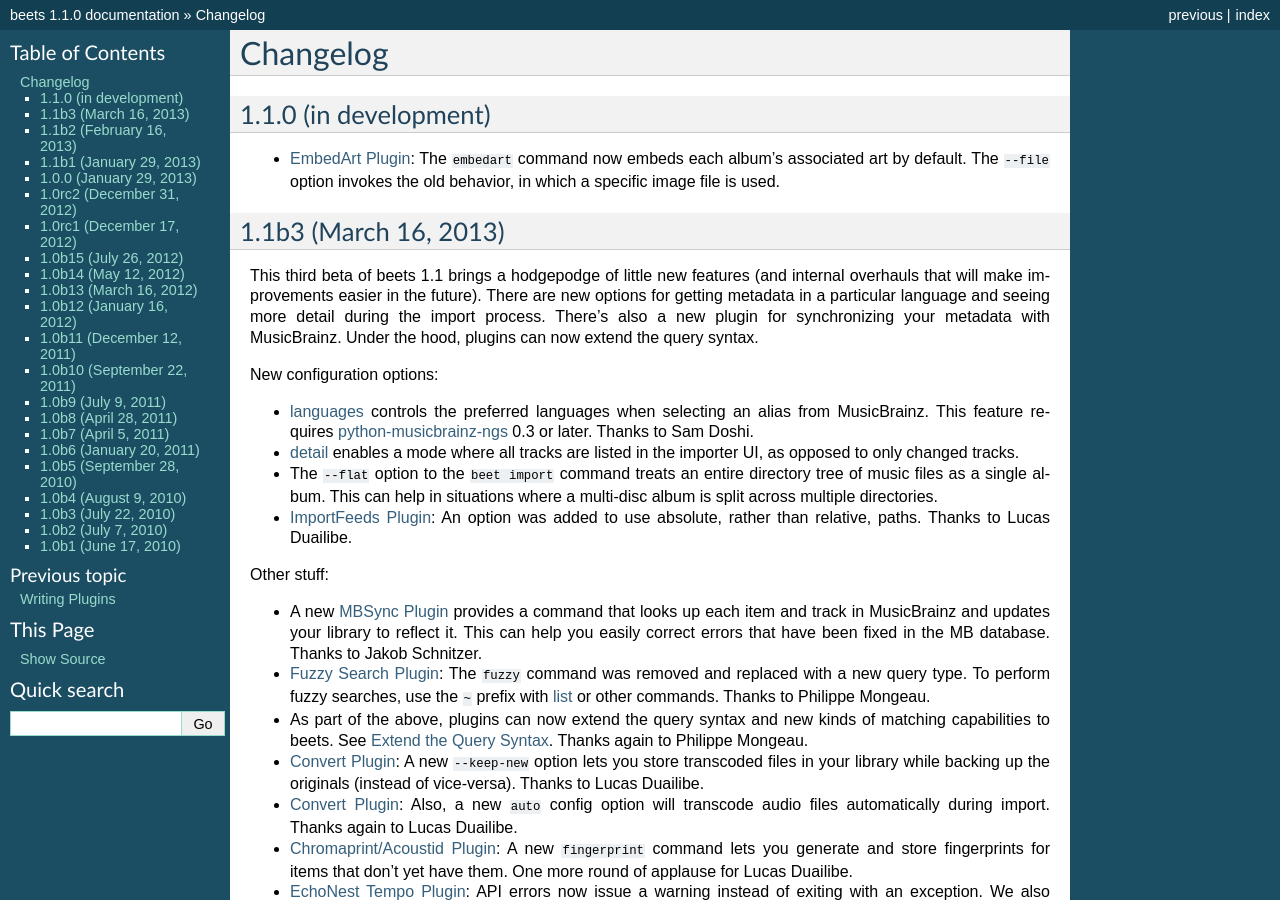
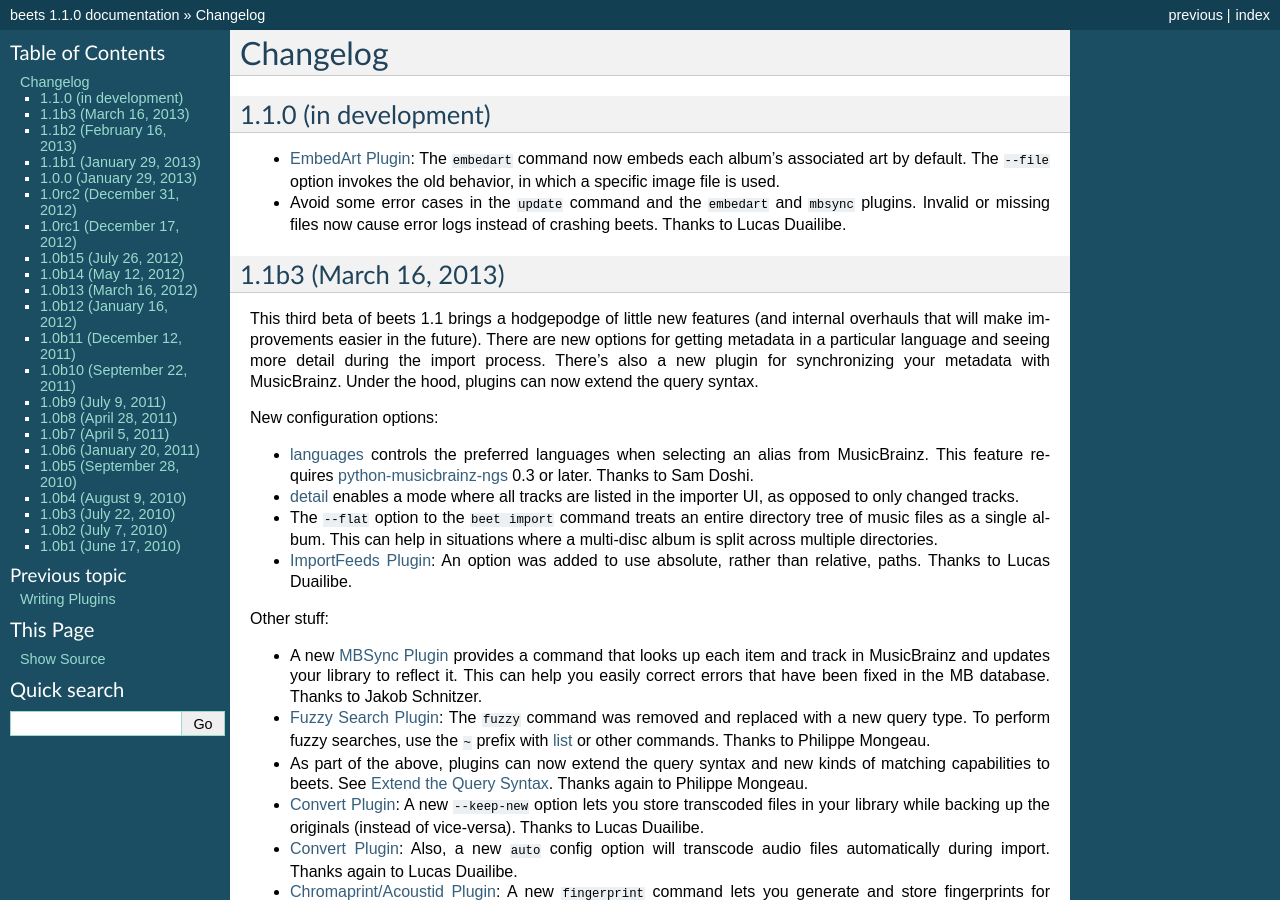
Before and after one commit to google-code-export/beets, a Sphinx documentation site: the page built from docs/changelog.rst, in a window 1280 px wide and 900 px high. Built offline with Sphinx 7.4.7, drawn with Linux system fonts in a browser that asks for light colours.

Commit message:
changelog note for #234/#125

```diff
--- a/docs/changelog.rst
+++ b/docs/changelog.rst
@@ -7,6 +7,9 @@
 * :doc:`/plugins/embedart`: The ``embedart`` command now embeds each album's
   associated art by default. The ``--file`` option invokes the old behavior,
   in which a specific image file is used.
+* Avoid some error cases in the ``update`` command and the ``embedart`` and
+  ``mbsync`` plugins. Invalid or missing files now cause error logs instead of
+  crashing beets. Thanks to Lucas Duailibe.
 
 1.1b3 (March 16, 2013)
 ----------------------
```
